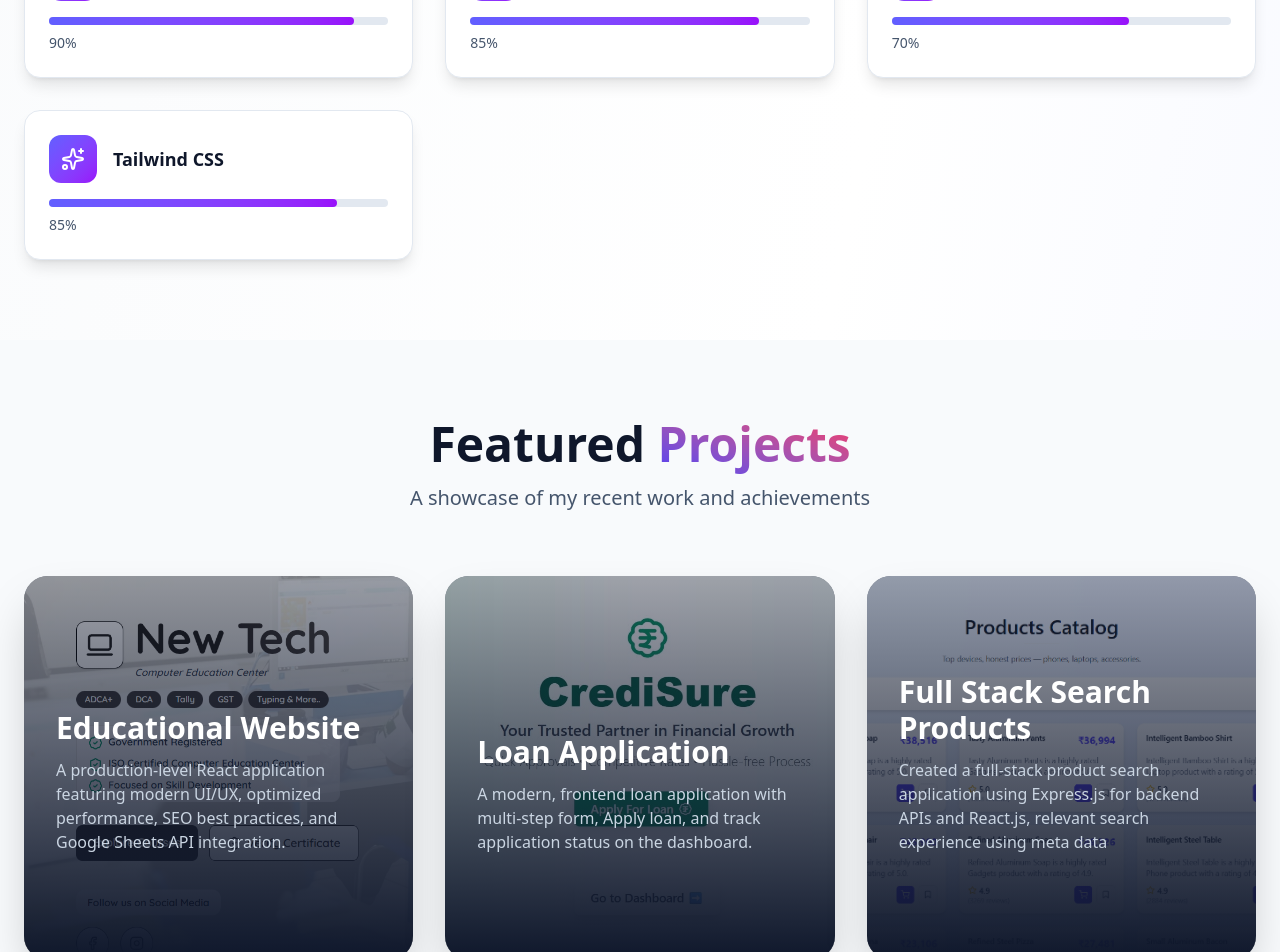
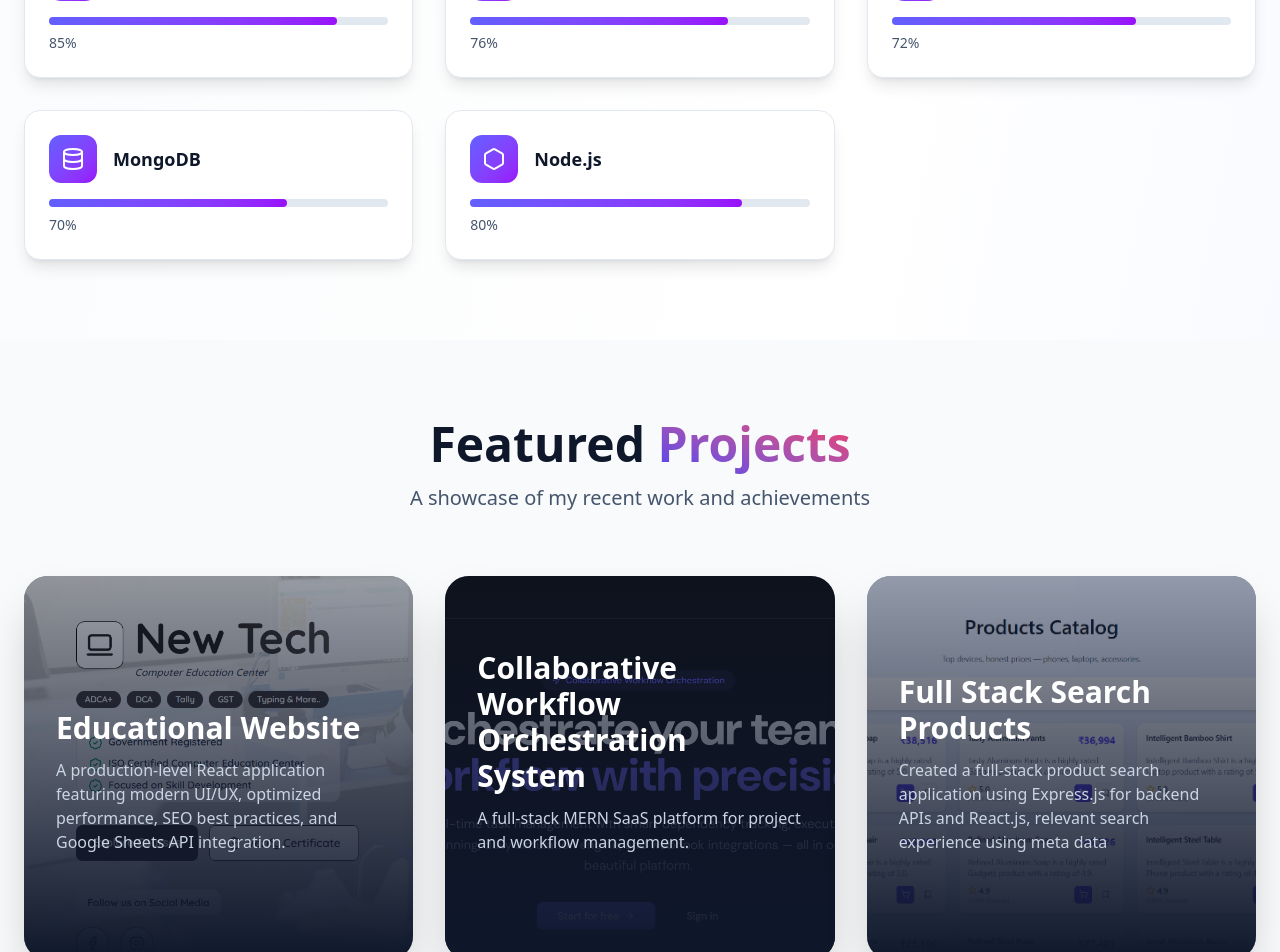
Before and after one commit to Aman0039/my-portfolio, a React (Vite) app: page / in a window 1280 px wide. Shown: the part 1880-2832 px from the top of the page. Built offline with nearby package versions, Linux system fonts and the light colour scheme.

Commit message:
Add : Updated and Added a New Project

```diff
--- a/src/components/Portfolio.jsx
+++ b/src/components/Portfolio.jsx
@@ -21,6 +21,7 @@ import {
   Download,
   Hexagon,
   Atom,
+  Database,
 } from "lucide-react";
 import { button } from "motion/react-client";
 
@@ -256,10 +257,11 @@ export function Portfolio(){
   }, []);
 
   const skills = [
-    { name: "JavaScript", icon: <Code2 size={24} />, level: 90 },
-    { name: "React.js", icon: <Atom size={24} />, level: 85 },
-    { name: "Node.js", icon: <Hexagon size={24} />, level: 70 },
-    { name: "Tailwind CSS", icon: <Sparkles size={24} />, level: 85 },
+    { name: "JavaScript", icon: <Code2 size={24} />, level: 85 },
+    { name: "React.js", icon: <Atom size={24} />, level: 76 },
+    { name: "Express.js", icon: <Sparkles size={24} />, level: 72 },
+    { name: "MongoDB", icon: <Database size={24} />, level: 70 },
+    { name: "Node.js", icon: <Hexagon size={24} />, level: 80 }
   ];
 
   const projects = [
@@ -272,12 +274,12 @@ export function Portfolio(){
       github: "https://github.com/Aman0039"
     },
     {
-      title: "Loan Application",
-      description: "A modern, frontend loan application with multi-step form, Apply loan, and track application status on the dashboard.",
-      image: "image/project1.jpg",
-      tags: ["React", "Javascript", "Tailwind CSS", "Node.js"],
-      link: "https://loan-application-oxp8.vercel.app/",
-      github: "https://github.com/Aman0039/Loan-Application/tree/main/Loan-Application",
+      title: "Collaborative Workflow Orchestration System",
+      description: "A full-stack MERN SaaS platform for project and workflow management.",
+      image: "image/project1.png",
+      tags: ["React", "Javascript", "Express.js", "MongoDB"],
+      link: "https://workflow-esmaggico.vercel.app/",
+      github: "https://github.com/Aman0039/Es-magico-assignment",
     },
     {
       title: "Full Stack Search Products",
```
Also changed, not shown: public/image/project1.jpg (deleted), public/image/project1.png (added).
